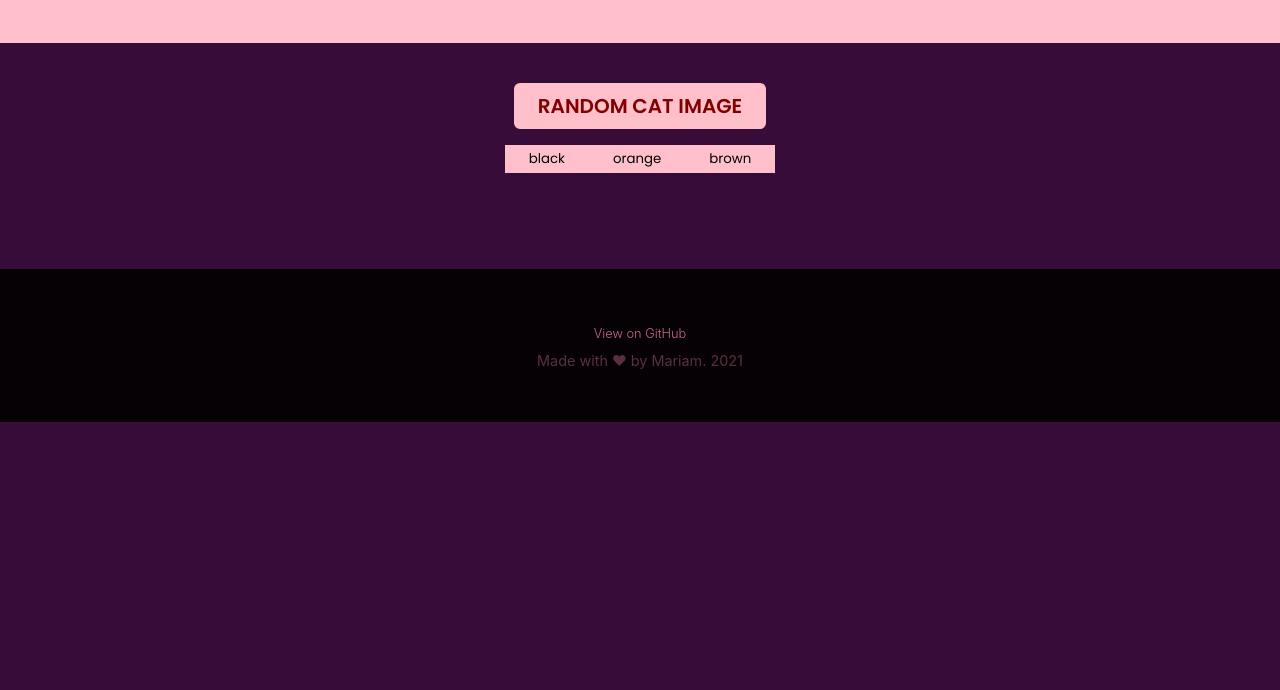
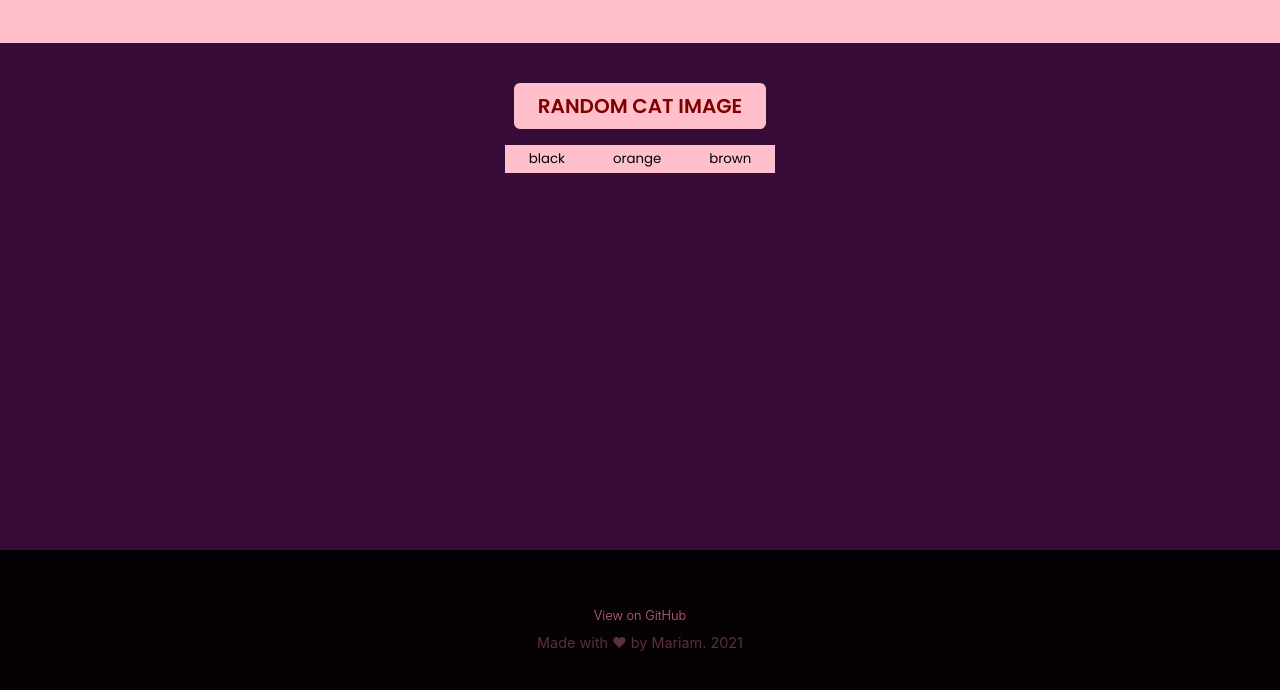
Before and after one commit to Marrockx/fetch-cats-picture, a plain HTML site: page index.html in a window 1280 px wide. Shown: the part 96-786 px from the top of the page. Drawn offline with Linux system fonts and the light colour scheme.

Commit message:
fix-footer

```diff
--- a/css/style.css
+++ b/css/style.css
@@ -8,6 +8,12 @@ body {
 
 .container {
 	margin: 0 auto;
+	position: relative;
+	min-height: 100vh;
+}
+
+.content-wrap {
+	padding-bottom: 6rem;
 }
 
 .header-div {
@@ -150,12 +156,15 @@ main {
 /* FOOTER */
 
 .footer {
+	position: absolute;
+	bottom: 0;
+	width: 100%;
 	display: flex;
 	flex-direction: column;
+	align-items: center;
 	justify-content: center;
-	align-items: center;
 	height: 4.8rem;
-	padding: 2.4rem 4.8rem;
+	padding: 2.4rem 0;
 	font-family: -apple-system, BlinkMacSystemFont, "Segoe UI", Roboto, Oxygen,
 		Ubuntu, Cantarell, "Open Sans", "Helvetica Neue", sans-serif;
 	color: rgb(94, 52, 66);
--- a/index.html
+++ b/index.html
@@ -8,6 +8,7 @@
 	<body>
 		<!-- partial:index.partial.html -->
 		<div class="container">
+			<div class="content-wrap">
 				<header>
 					<div class="header-div">
 						<h1 class="heading">Cats Pictures</h1>
@@ -43,6 +44,7 @@
 
 				<span class="text-2">Made with &hearts; by Mariam. 2021</span>
 			</footer>
+		</div>
 
 		<script src="./js/script.js"></script>
 	</body>
```
Lines whose indentation alone changed are shown as unchanged.
